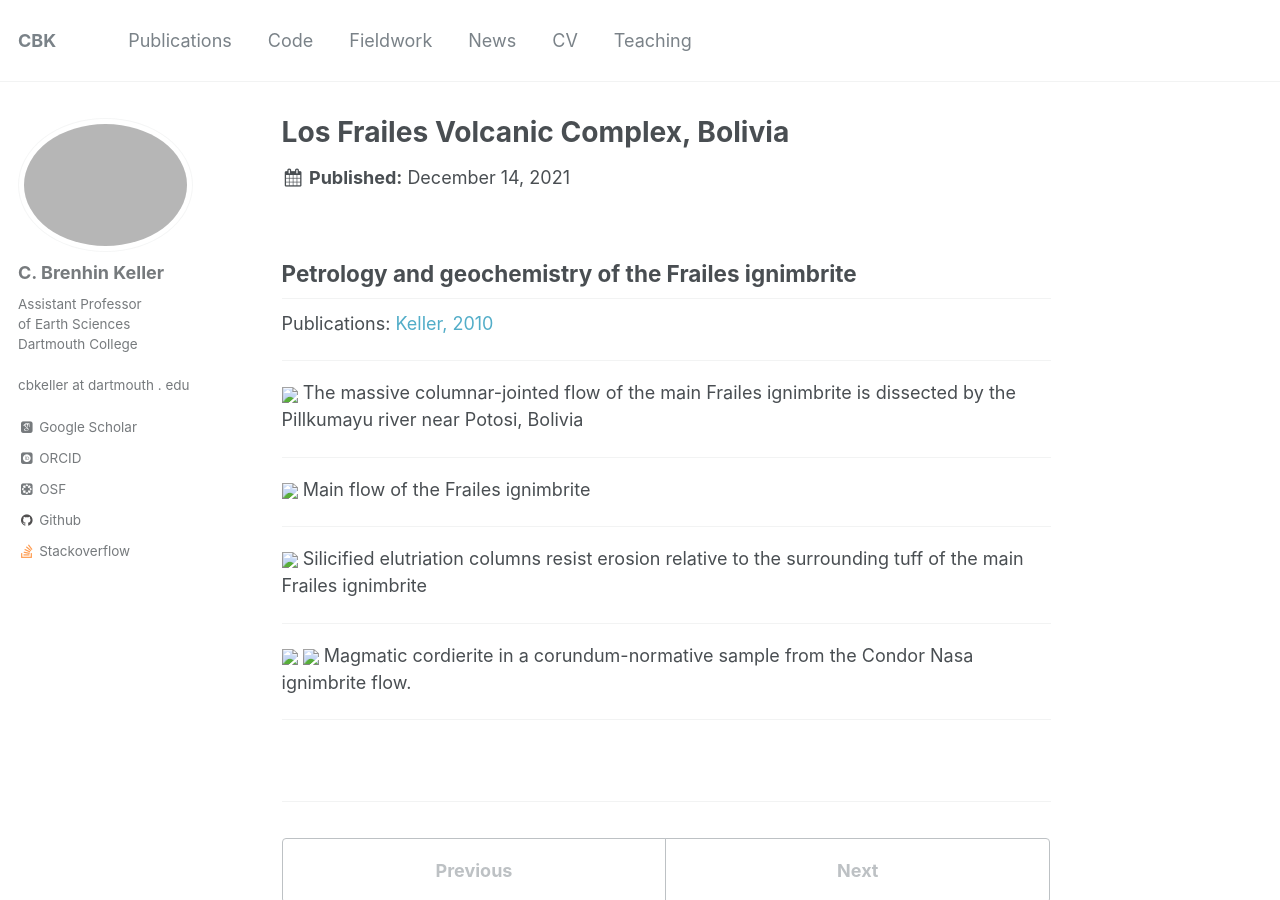
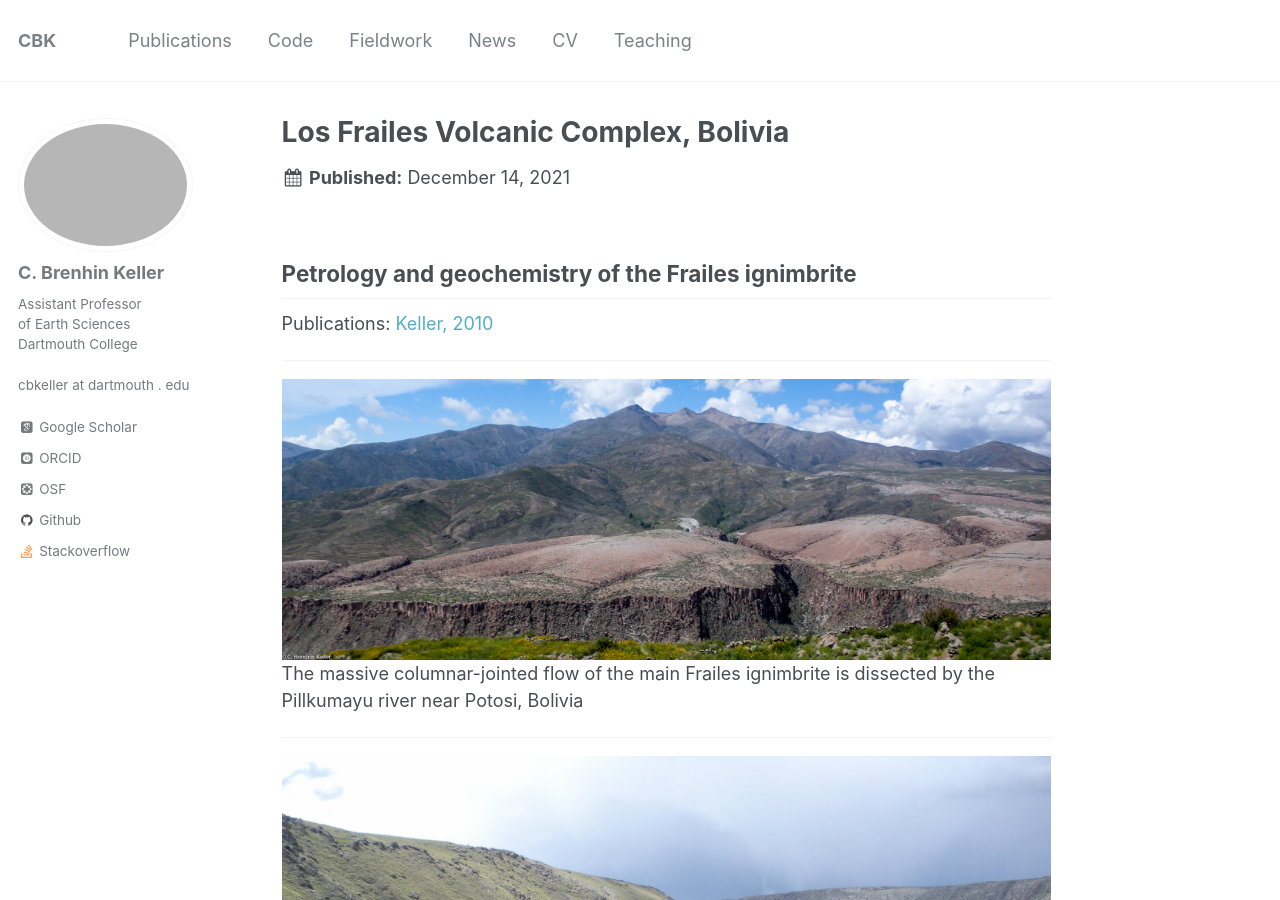
Before and after one commit to brenhinkeller/brenhinkeller.github.io, a Jekyll site: the page built from _fieldwork/111-frailes-2010.md, in a window 1280 px wide and 900 px high. Built offline with Jekyll 4.4.1, drawn with Linux system fonts in a browser that asks for light colours; some web fonts are replaced.

Commit message:
Move Frailes photos to subfolder

```diff
--- a/_fieldwork/111-frailes-2010.md
+++ b/_fieldwork/111-frailes-2010.md
@@ -1,6 +1,6 @@
 ---
 title: "Los Frailes Volcanic Complex, Bolivia"
-excerpt: "<a href='/fieldwork/111-frailes-2010/'><img src='/images/Frailes1.jpg'></a>"
+excerpt: "<a href='/fieldwork/111-frailes-2010/'><img src='/images/frailes/Frailes1.jpg'></a>"
 collection: fieldwork
 ---
 Petrology and geochemistry of the Frailes ignimbrite
@@ -9,23 +9,23 @@ Publications: [Keller, 2010](https://brenhinkeller.github.io/publication/2010-05
 
 ---
 
-<a href='/images/Frailes1.jpg'><img src='/images/Frailes1.jpg'></a>
+<a href='/images/frailes/Frailes1.jpg'><img src='/images/frailes/Frailes1.jpg'></a>
 The massive columnar-jointed flow of the main Frailes ignimbrite is dissected by the Pillkumayu river near Potosi, Bolivia
 
 ---
 
-<a href='/images/Frailes2.jpg'><img src='/images/Frailes2.jpg'></a>
+<a href='/images/frailes/Frailes2.jpg'><img src='/images/frailes/Frailes2.jpg'></a>
 Main flow of the Frailes ignimbrite
 
 ---
 
-<a href='/images/FrailesElutriation.jpg'><img src='/images/FrailesElutriation.jpg'></a>
+<a href='/images/frailes/FrailesElutriation.jpg'><img src='/images/frailes/FrailesElutriation.jpg'></a>
 Silicified elutriation columns resist erosion relative to the surrounding tuff of the main Frailes ignimbrite
 
 ---
 
-<a href='/images/FrailesCordierite.jpg'><img src='/images/FrailesCordierite.jpg'></a>
-<a href='/images/FrailesCordierite_x.jpg'><img src='/images/FrailesCordierite_x.jpg'></a>
+<a href='/images/frailes/FrailesCordierite.jpg'><img src='/images/frailes/FrailesCordierite.jpg'></a>
+<a href='/images/frailes/FrailesCordierite_x.jpg'><img src='/images/frailes/FrailesCordierite_x.jpg'></a>
 Magmatic cordierite in a corundum-normative sample from the Condor Nasa ignimbrite flow.
 
 ---
```
Also changed, not shown: images/frailes/Frailes1.jpg (renamed from images/etc/Frailes1.jpg), images/frailes/Frailes2.jpg (renamed from images/etc/Frailes2.jpg), images/frailes/FrailesCordierite.jpg (renamed from images/etc/FrailesCordierite.jpg), images/frailes/FrailesCordierite_x.jpg (renamed from images/etc/FrailesCordierite_x.jpg), images/frailes/FrailesElutriation.jpg (renamed from images/etc/FrailesElutriation.jpg).
